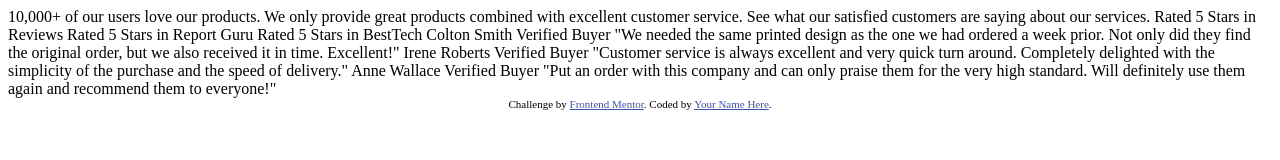
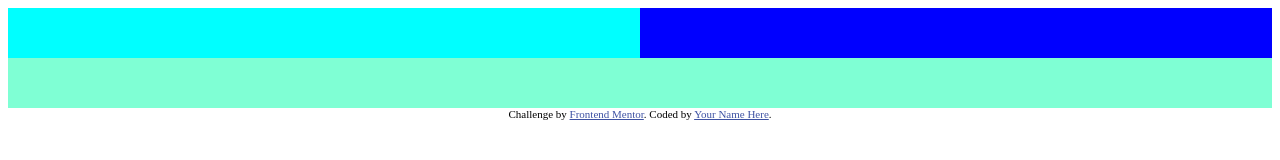
Before and after one commit to rebeca0102/Secci-n-de-prueba-social, a plain HTML site: page index.html in a window 1280 px wide. Drawn offline with Linux system fonts and the light colour scheme.

Commit message:
Estructura usando display flex

```diff
--- a/index.html
+++ b/index.html
@@ -16,6 +16,26 @@
 
     <!-- Feel free to remove these styles or customise in your own stylesheet 👍 -->
     <style>
+      .social{
+        display: flex;
+        flex-wrap: wrap;
+        background-color: blanchedalmond;
+      }
+      .encabezado{
+        background-color: aqua;
+        width: 50%;
+        height: 50px;
+      }
+      .calificacion{
+        background-color: blue;
+        width: 50%;
+        height: 50px;
+      }
+      .comentarios{
+        background-color: aquamarine;
+        width: 100%;
+        height: 50px;
+      }
       .attribution {
         font-size: 11px;
         text-align: center;
@@ -26,30 +46,12 @@
     </style>
   </head>
   <body>
-    10,000+ of our users love our products.
+    <div class="social">
+      <div class="encabezado"></div>
+      <div class="calificacion"></div>
+      <div class="comentarios"></div>
+    </div>
 
-    We only provide great products combined with excellent customer service.
-    See what our satisfied customers are saying about our services.
-
-    Rated 5 Stars in Reviews
-    Rated 5 Stars in Report Guru
-    Rated 5 Stars in BestTech
-
-    Colton Smith
-    Verified Buyer
-    "We needed the same printed design as the one we had ordered a week prior.
-    Not only did they find the original order, but we also received it in time.
-    Excellent!"
-
-    Irene Roberts
-    Verified Buyer
-    "Customer service is always excellent and very quick turn around. Completely
-    delighted with the simplicity of the purchase and the speed of delivery."
-
-    Anne Wallace
-    Verified Buyer
-    "Put an order with this company and can only praise them for the very high
-    standard. Will definitely use them again and recommend them to everyone!"
 
     <div class="attribution">
       Challenge by
```
